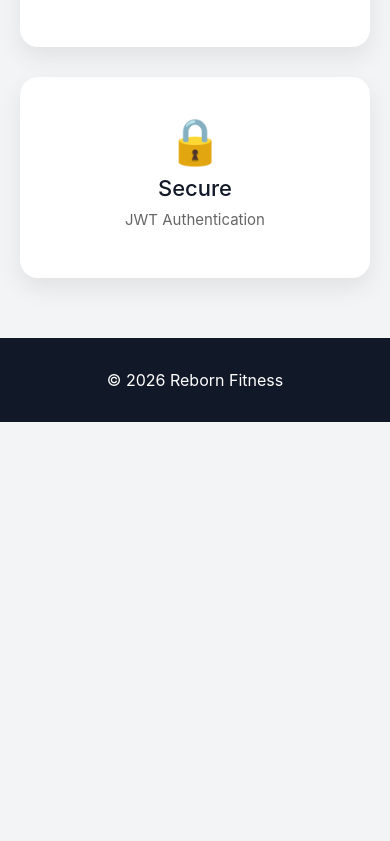
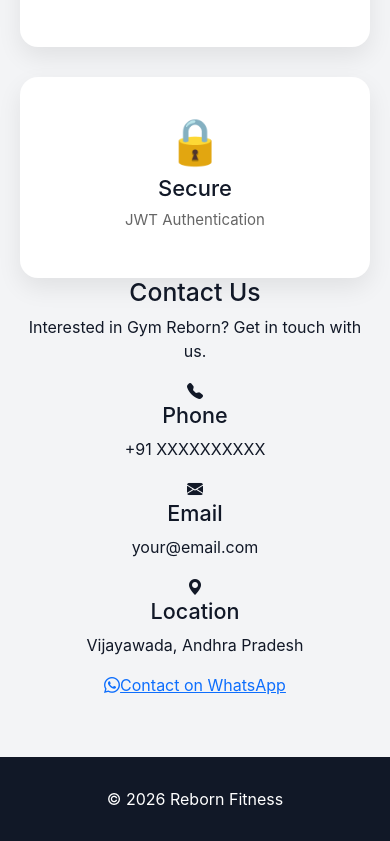
Before and after one commit to DevineniPhanindra/gym-reborn, a React (Vite) app in the folder client/: page / in a window 390 px wide. Shown: the part 1657-2498 px from the top of the page. Before the commit the page ends 2079 px from the top, so only its background shows below. Built offline with nearby package versions, Linux system fonts and the light colour scheme; no server answers.

Commit message:
Add contact section to Home page
Added a contact section with details for phone, email, and location.

```diff
--- a/client/src/pages/Home.jsx
+++ b/client/src/pages/Home.jsx
@@ -87,6 +87,47 @@ function Home() {
           </div>
 
         </div>
+        <section id="contact" className="contact">
+
+  <h2>Contact Us</h2>
+
+  <p className="contact-subtitle">
+    Interested in Gym Reborn? Get in touch with us.
+  </p>
+
+  <div className="contact-grid">
+
+    <div className="contact-card">
+      <i className="bi bi-telephone-fill"></i>
+      <h4>Phone</h4>
+      <p>+91 XXXXXXXXXX</p>
+    </div>
+
+    <div className="contact-card">
+      <i className="bi bi-envelope-fill"></i>
+      <h4>Email</h4>
+      <p>your@email.com</p>
+    </div>
+
+    <div className="contact-card">
+      <i className="bi bi-geo-alt-fill"></i>
+      <h4>Location</h4>
+      <p>Vijayawada, Andhra Pradesh</p>
+    </div>
+
+  </div>
+
+  <a
+    href="https://wa.me/91XXXXXXXXXX"
+    target="_blank"
+    rel="noreferrer"
+    className="whatsapp-btn"
+  >
+    <i className="bi bi-whatsapp"></i>
+    Contact on WhatsApp
+  </a>
+
+</section>
 
       </section>
 
```
